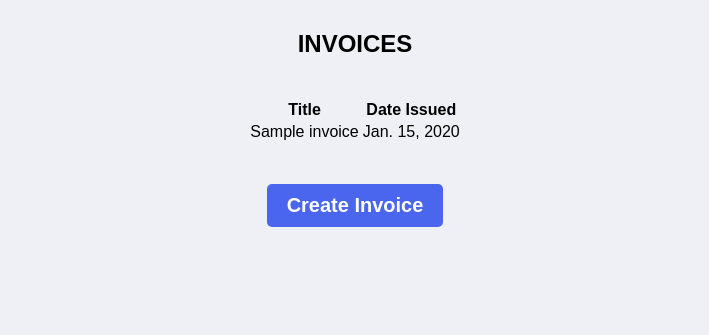
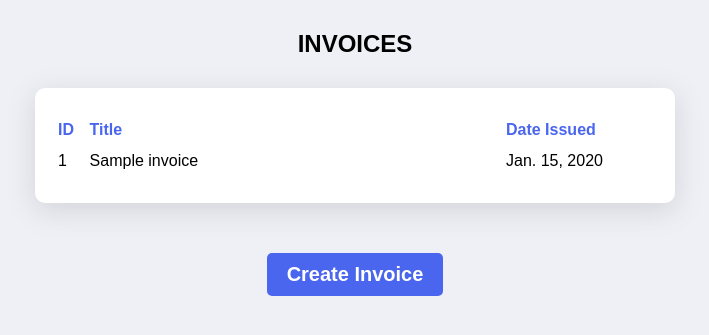
Before and after one commit to SamuelSackey/invois, a Django app: page /home in a window 1280 px wide. Shown: the part 54-389 px from the top of the page, without its empty margins (285-994 px from the left). Run offline with Django 4.2, Linux system fonts and the light colour scheme; a user stored in the database is signed in; tables that the repository leaves empty hold one stand-in row (values such as "Sample post").

Commit message:
Add invoice list styling

```diff
--- a/static/accounts/styles.css
+++ b/static/accounts/styles.css
@@ -28,10 +28,6 @@ body {
     text-transform: uppercase;
 }
 
-.inv-container {
-    margin: 20px 0 40px;
-}
-
 .inv-display button {
     padding: 10px 20px;
     font-size: 20px;
@@ -41,7 +37,7 @@ body {
     border-radius: 5px;
 }
 
-.inv-display a {
+.inv-display button > a {
     text-decoration: none;
     color: #FFFFFF;
 }
--- a/static/form.css
+++ b/static/form.css
@@ -74,11 +74,6 @@ input[type=password]:focus {
     outline: none;
 }
 
-/* .date {
-    width: 100%;
-    margin: 20px;
-} */
-
 input[type=submit] {
     width: 50%;
     margin: 20px;
--- /dev/null
+++ b/static/table.css
@@ -0,0 +1,41 @@
+.table-container {
+    width: 600px;
+    margin: 10px auto 50px;
+    padding: 30px 20px;
+    border-radius: 10px;
+    background-color: #FFFFFF;
+
+    box-shadow: rgba(100, 100, 111, 0.2) 0px 7px 29px 0px;
+}
+
+.table-container p {
+    text-align: center;
+}
+
+.table-container table {
+    width: 100%;
+}
+
+.table-container .left {
+    width: 70%;
+}
+
+.table-container .ID {
+    width: 5%;
+}
+
+.table-container th {
+    text-align: left;
+    color: #4A65EE;
+    padding-bottom: 10px;
+    border: none;
+}
+
+.table-container td > a {
+    text-decoration: none;
+    color: #000;
+}
+
+.table-container td > a:hover {
+    color: #4A65EE;
+}
--- a/templates/accounts/home.html
+++ b/templates/accounts/home.html
@@ -19,19 +19,23 @@
     <div class="inv-display">
         <h2>Invoices</h2>
 
-        <div class="inv-container">
+        <div class="table-container">
             {% if invoices %}
                 <table>
                     <thead>
-                        <th>Title</th>
-                        <th>Date Issued</th>
+                        <th class="ID">ID</th>
+                        <th class="left">Title</th>
+                        <th class="right">Date Issued</th>
                     </thead>
 
                     <tbody>
                         {% for invoice in invoices %}
                             <tr>
-                                <td>{{ invoice.title }}</td>
-                                <td>{{ invoice.issue_date }}</td>
+                                <td class="td_ID">{{ invoice.id }}</td>
+                                <td class="td_left">
+                                    <a href="{% url 'invoice:index' %}">{{ invoice.title }}</a>
+                                </td>
+                                <td class="td_right">{{ invoice.issue_date }}</td>
                             </tr>
                         {% endfor %}
                     </tbody>
--- a/templates/accounts/layout.html
+++ b/templates/accounts/layout.html
@@ -10,6 +10,7 @@
     <link href="{% static 'accounts/styles.css' %}" rel="stylesheet" type="text/css">
     <link href="{% static 'header.css' %}" rel="stylesheet" type="text/css">
     <link href="{% static 'form.css' %}" rel="stylesheet" type="text/css">
+    <link href="{% static 'table.css' %}" rel="stylesheet" type="text/css">
 </head>
 <body>
     {% block body %}
```
